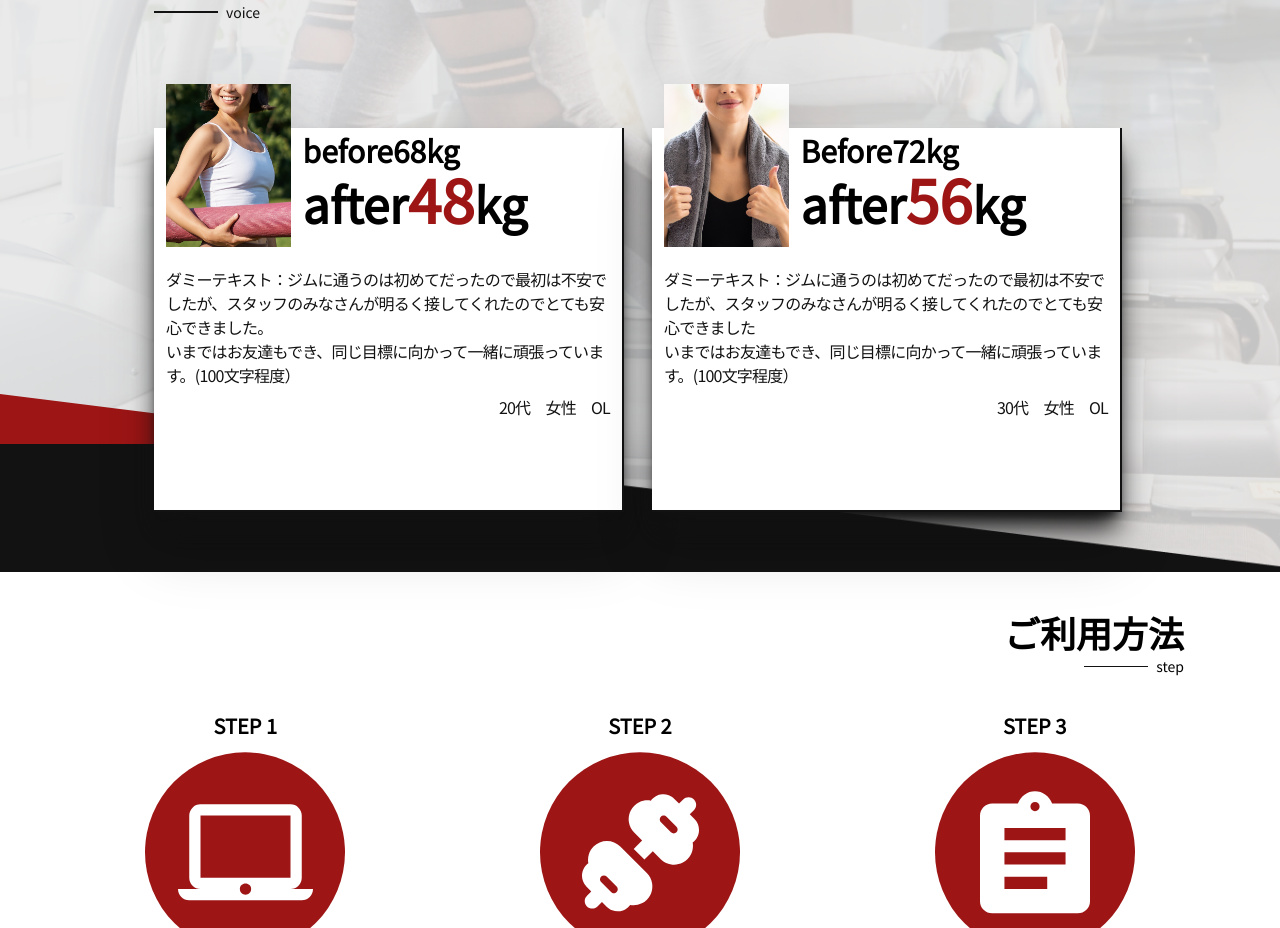
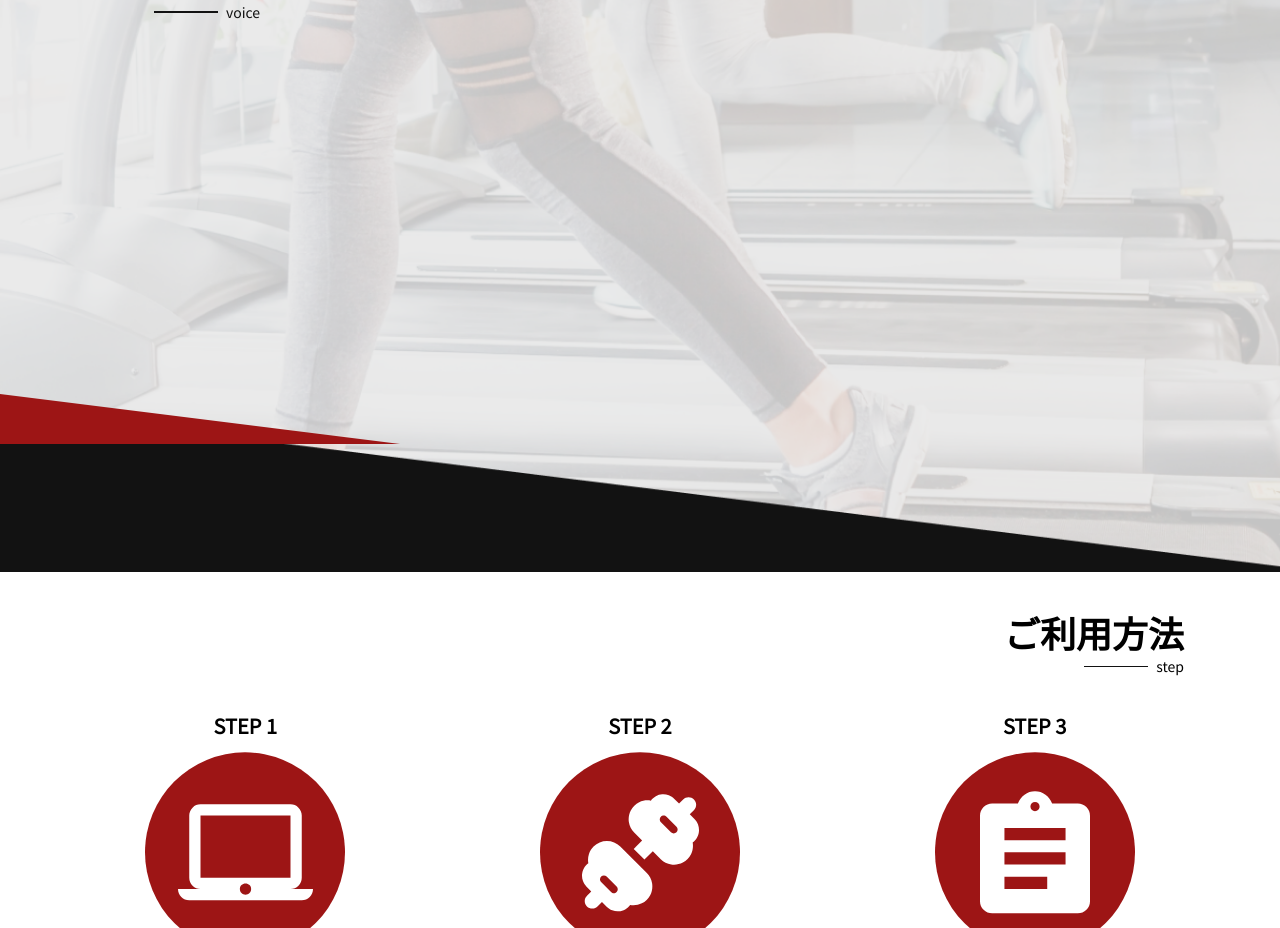
Before and after one commit to andreyscott/japanese-web, a Next.js app: page / in a window 1280 px wide. Shown: the part 1186-2114 px from the top of the page. Built offline with nearby package versions, Linux system fonts and the light colour scheme.

Commit message:
and we have lift off

```diff
--- a/components/Grid.tsx
+++ b/components/Grid.tsx
@@ -8,21 +8,24 @@ const Grid = () => {
             step: 'STEP 1',
             Image: '/svgs/icon1.svg',
             title: 'ご予約',
-            description: 'webより体験入会の ご予約をしてください。'
+            description: 'webより体験入会の ',
+           desc: 'ご予約をしてください。'
         },
         {
             id: '1',
             step: 'STEP 2',
             Image: '/svgs/icon2.svg',
             title: '体験当日',
-            description: '当日は動きやすい服装で  お越しください。'
+            description: '当日は動きやすい服装で',
+            desc:  'お越しください。',
         },
         {
             id: '2',
             step: 'STEP 3',
             Image: '/svgs/icon3.svg',
             title: 'ご入会',
-            description: '体験当日の申し込みで 特典が適応されます。'
+            description: '体験当日の申し込みで',
+            desc: '特典が適応されます。',
         }
     ]
     return (
@@ -51,7 +54,9 @@ const Grid = () => {
                         </div>
                         <div className="flex flex-col items-center justify-center">
                             <h1 className="text-2xl font-bold text-center pb-3">{item.title}</h1>
-                            <p className="text-center text-inherit text-base font-medium w-44 md:w-48">{item.description}</p>
+                            <p className="text-center text-inherit text-base font-medium w-44 md:w-48">{item.description}
+                            <br/>{item.desc}
+                            </p>
                         </div>
                     </div>
                 ))}
--- a/components/VoiceSection.tsx
+++ b/components/VoiceSection.tsx
@@ -52,13 +52,6 @@ const VoiceSection = () => {
 </svg>
 
 
-
-
-
-
-
-
-
               </div>
 
               </div>
@@ -108,10 +101,12 @@ const VoiceSection = () => {
 {/* <FadeInWhenVisible> */}
 <div className="w-full md:max-w-7xl md:grid pb-5 mx-auto z-10 grid-cols-1 md:grid-cols-2  gap-4 gap-y-20 md:gap-y-0 flex flex-col justify-centesr items-center text-center py-14">
 
-            <motion.div
-            initial={{ opacity: 0, y: 100 }}
-            animate={{ opacity: 1, y: 0 }}
-            transition={{ duration: 1.5, delay: 0.5 }}
+            <div
+             data-aos="fade-up"
+             data-aos-duration="1000"
+             data-aos-easing="ease-in-out"
+             data-aos-mirror="true"
+             data-aos-anchor-placement="top-center"
 
              className='flex flex-col justify-start px-3 bg-white mr-2 drop-shadow-2xl shadow-xl border-b-2 border-r-2 border-tblack shadow-tblack  w-[21rem] md:w-[w-27rem] lg:w-[470px] h-[31rem] md:h-96 items-center'
 
@@ -154,12 +149,16 @@ const VoiceSection = () => {
 
                     </div>
 
-                    </motion.div>
+                    </div>
             {/* <div className='flex flex-col justify-start px-3 bg-white drop-shadow-2xl shadow-xl border-b-2 border-r-2 border-tblack shadow-tblack  w-[21rem] md:w-[w-26rem] lg:w-[470px] h-[31rem] md:h-96 items-center'> */}
-            <motion.div
-             initial={{ opacity: 0, y: 100 }}
-             animate={{ opacity: 1, y: 0 }}
-             transition={{ duration: 1.5, delay: 0.5 }}
+            <div
+              data-aos="fade-up"
+              data-aos-offset="200"
+              data-aos-delay="50"
+              data-aos-duration="1000"
+              data-aos-easing="ease-in-out"
+              data-aos-mirror="true"
+              data-aos-anchor-placement="top-center"
             className='flex flex-col justify-start px-3 ml-1 bg-white drop-shadow-2xl shadow-xl border-b-2 border-r-2 border-tblack shadow-tblack  w-[21rem] md:w-[w-27rem] lg:w-[470px] h-[31rem] md:h-96 items-center'>
 
                   <div className='flex flex-col md:flex-row pb-3  pt-1 w-full '>
@@ -200,7 +199,7 @@ const VoiceSection = () => {
 
                     </div>
 
-                    </motion.div>
+                    </div>
 
 
 </div>
--- a/package.json
+++ b/package.json
@@ -13,6 +13,7 @@
     "@types/node": "18.11.18",
     "@types/react": "18.0.27",
     "@types/react-dom": "18.0.10",
+    "aos": "^3.0.0-beta.6",
     "eslint": "8.32.0",
     "eslint-config-next": "13.1.5",
     "framer-motion": "^8.5.5",
@@ -23,6 +24,7 @@
     "typescript": "4.9.4"
   },
   "devDependencies": {
+    "@types/aos": "^3.0.4",
     "autoprefixer": "^10.4.13",
     "postcss": "^8.4.21",
     "tailwindcss": "^3.2.4"
--- a/pages/index.tsx
+++ b/pages/index.tsx
@@ -1,10 +1,10 @@
+import React, {useEffect} from 'react'
 import Head from 'next/head'
 import Image from 'next/image'
 import { motion } from 'framer-motion'
 import { Inter } from '@next/font/google'
 
 
-import styles from '@/styles/Home.module.css'
 import Button from '@/components/Button'
 import { CTA } from '@/components/CTA'
 import VoiceSection from '@/components/VoiceSection'
@@ -15,8 +15,20 @@ import Footer from '@/components/Footer'
 import { FadeInWhenVisible } from '@/components/FadeInWhenVisible'
 import Link from 'next/link'
 
+import AOS from 'aos';
+import 'aos/dist/aos.css';
+// You can also use <link> for styles
+// ..
+
 
 export default function Home() {
+
+  useEffect(() => {
+    AOS.init({
+      duration: 850,
+      once: false,
+    });
+  }, []);
   return (
     <div className=' snap-y snap-mandatory overflow-hidden'>
       <Head>
```
Also changed, not shown: 2 other files (tests, documents, lock files or other folders).
